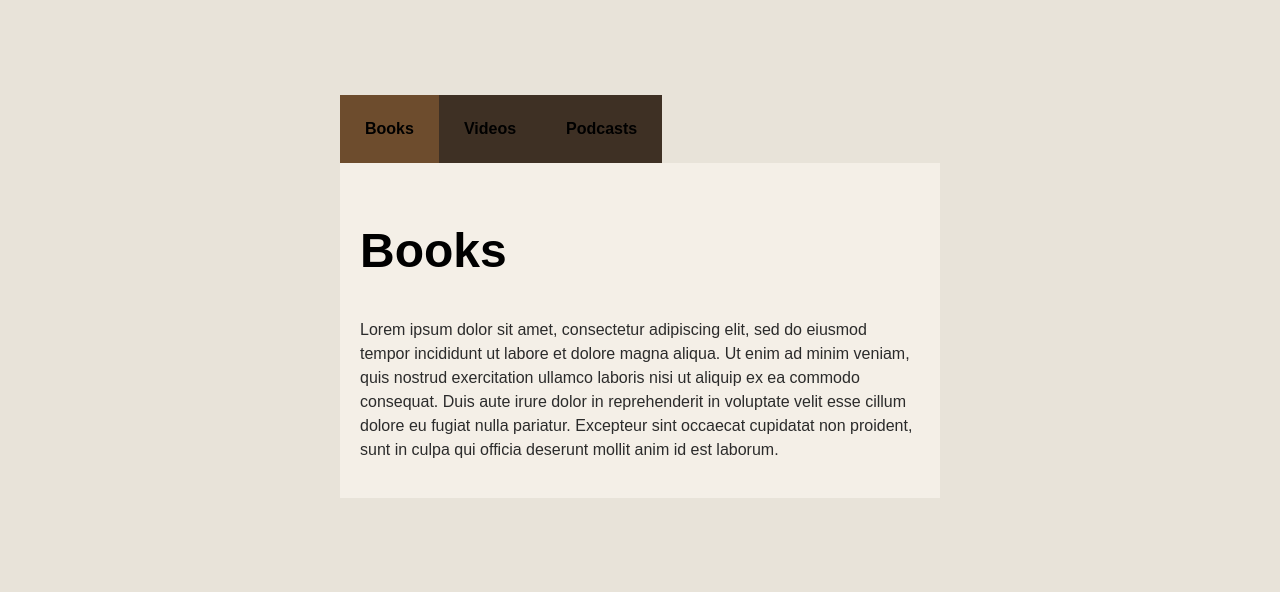
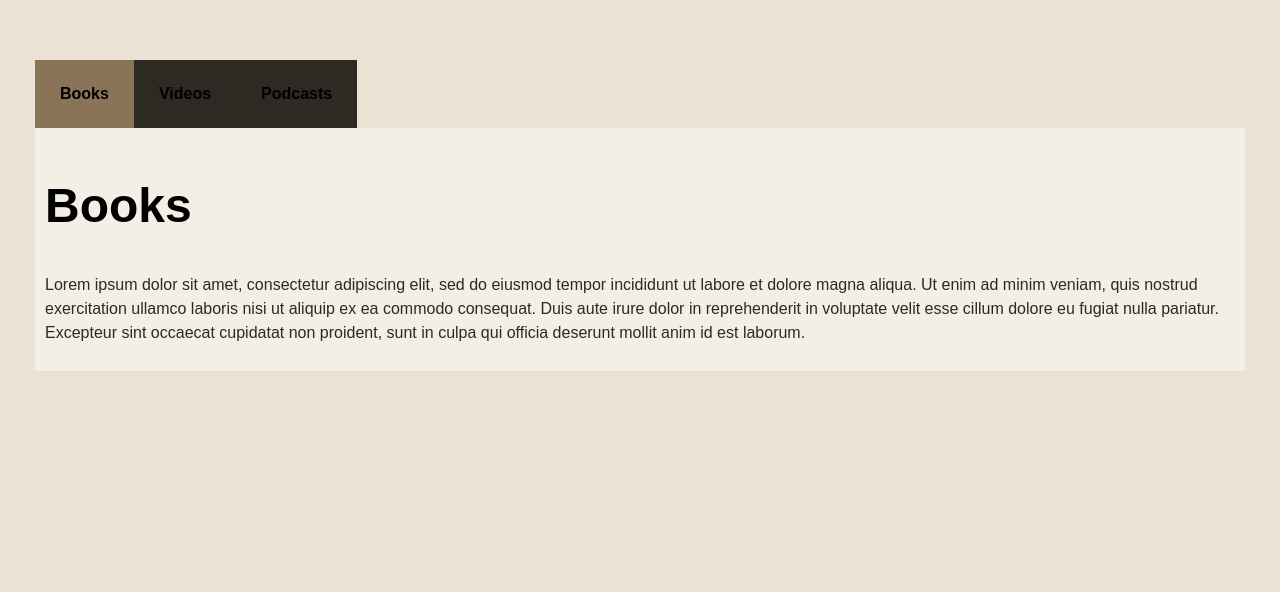
Before and after one commit to StealthBanana/The-Contrarian, a Flask app: page /results in a window 1280 px wide. Shown: the top 592 px of the page. Run offline with Flask 3, Linux system fonts and the light colour scheme.

Commit message:
Changed color scheme of stylesheets

```diff
--- a/static/main.css
+++ b/static/main.css
@@ -1,13 +1,25 @@
+/* Design Tokens */
+:root {
+  --color-primary:    #6B5843;
+  --color-secondary:  #8A7458;
+  --color-tertiary:   #A08C6D;
+  --color-accent:     #C2A878;
+  --color-highlight:  #D9C7A2;
+  --color-surface:    #F4EFE5;
+  --color-background: #E9E2D5;
+  --color-text:       #2D2923;
+}
+
 body {
     font-family: Arial, sans-serif;
-    background-color: #E8E3D9;
+    background-color: var(--color-background);
     margin: 0;
     padding: 20px;
 }
 h1 {
-    color: #5A5A5A;
+    color: var(--color-text);
 }
 p {
-    color: #2B2B2B;
+    color: var(--color-text);
     line-height: 1.5;
 }
--- a/static/results.css
+++ b/static/results.css
@@ -1,10 +1,13 @@
-
 .mytabs {
     display: flex;
     flex-wrap: wrap;
-    max-width: 600px;
-    margin: 50px auto;
-    padding: 25px;
+    max-width: 2000px;
+    margin: 25px auto;
+    padding: 15px;
+}
+
+.mytabs label:hover {
+    background-color: var(--color-highlight);
 }
 
 .mytabs input[type="radio"] {
@@ -13,14 +16,14 @@
 
 .mytabs label {
     padding: 25px;
-    background: #3E3024;
+    background: var(--color-text);
     font-weight: bold;
 }
 
 .mytabs .tab {
     width: 100%;
-    padding: 20px;
-    background: #F4EFE7;
+    padding: 10px;
+    background: var(--color-surface);
     order: 1;
     display: none;
 }
@@ -34,5 +37,5 @@
 }
 
 .mytabs input[type='radio']:checked + label {
-    background: #6D4C2D;
+    background: var(--color-secondary);
 }
```
